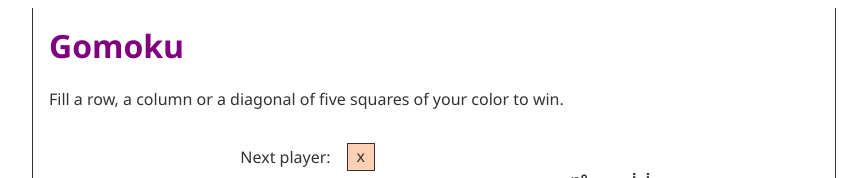
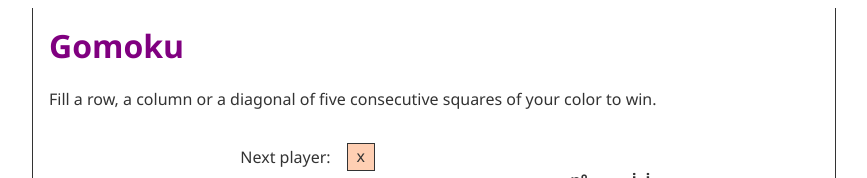
Before and after one commit to mathieucaroff/gomoku-svelte, a Svelte app: page / in a window 1280 px wide. Shown: the top 178 px of the page, without its empty margins (206-1073 px from the left). Built offline with nearby package versions, Linux system fonts and the light colour scheme.

Commit message:
minor improve rule explanation

```diff
--- a/src/App.svelte
+++ b/src/App.svelte
@@ -152,7 +152,8 @@
   <h1>Gomoku</h1>
 
   <p id="rules">
-    Fill a row, a column or a diagonal of five squares of your color to win.
+    Fill a row, a column or a diagonal of five consecutive squares of your color
+    to win.
   </p>
 
   <table class="inline" class:playing id="board">
```
